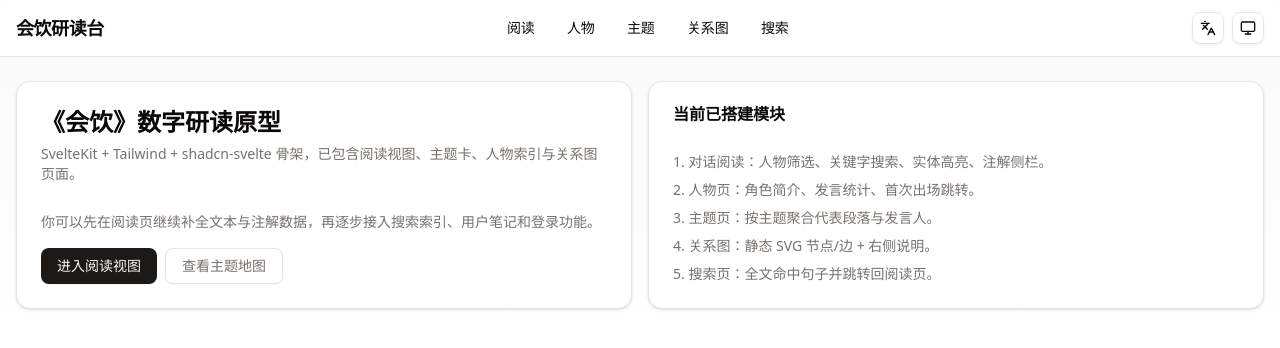
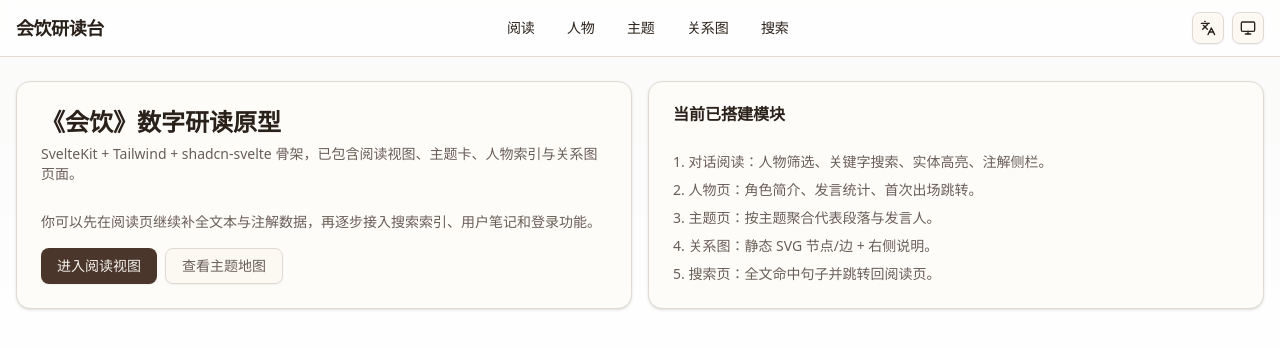
Before and after one commit to readlab-x/symposium-web, a SvelteKit app: page / in a window 1280 px wide. Shown: the top 348 px of the page. Built offline with nearby package versions, Linux system fonts and the light colour scheme.

Commit message:
style: soften global visual tokens

```diff
--- a/src/routes/layout.css
+++ b/src/routes/layout.css
@@ -6,71 +6,71 @@
 
 :root {
   --radius: 0.625rem;
-  --background: oklch(1 0 0);
-  --foreground: oklch(0.147 0.004 49.25);
-  --card: oklch(1 0 0);
-  --card-foreground: oklch(0.147 0.004 49.25);
-  --popover: oklch(1 0 0);
-  --popover-foreground: oklch(0.147 0.004 49.25);
-  --primary: oklch(0.216 0.006 56.043);
-  --primary-foreground: oklch(0.985 0.001 106.423);
-  --secondary: oklch(0.97 0.001 106.424);
-  --secondary-foreground: oklch(0.216 0.006 56.043);
-  --muted: oklch(0.97 0.001 106.424);
-  --muted-foreground: oklch(0.553 0.013 58.071);
-  --accent: oklch(0.97 0.001 106.424);
-  --accent-foreground: oklch(0.216 0.006 56.043);
+  --background: oklch(0.982 0.008 84);
+  --foreground: oklch(0.255 0.018 58);
+  --card: oklch(0.992 0.005 84);
+  --card-foreground: oklch(0.255 0.018 58);
+  --popover: oklch(0.994 0.004 84);
+  --popover-foreground: oklch(0.255 0.018 58);
+  --primary: oklch(0.352 0.034 52);
+  --primary-foreground: oklch(0.965 0.008 82);
+  --secondary: oklch(0.958 0.009 82);
+  --secondary-foreground: oklch(0.302 0.02 56);
+  --muted: oklch(0.946 0.01 82);
+  --muted-foreground: oklch(0.49 0.018 58);
+  --accent: oklch(0.936 0.016 78);
+  --accent-foreground: oklch(0.302 0.02 56);
   --destructive: oklch(0.577 0.245 27.325);
-  --border: oklch(0.923 0.003 48.717);
-  --input: oklch(0.923 0.003 48.717);
-  --ring: oklch(0.709 0.01 56.259);
-  --chart-1: oklch(0.646 0.222 41.116);
-  --chart-2: oklch(0.6 0.118 184.704);
-  --chart-3: oklch(0.398 0.07 227.392);
-  --chart-4: oklch(0.828 0.189 84.429);
-  --chart-5: oklch(0.769 0.188 70.08);
-  --sidebar: oklch(0.985 0.001 106.423);
-  --sidebar-foreground: oklch(0.147 0.004 49.25);
-  --sidebar-primary: oklch(0.216 0.006 56.043);
-  --sidebar-primary-foreground: oklch(0.985 0.001 106.423);
-  --sidebar-accent: oklch(0.97 0.001 106.424);
-  --sidebar-accent-foreground: oklch(0.216 0.006 56.043);
-  --sidebar-border: oklch(0.923 0.003 48.717);
-  --sidebar-ring: oklch(0.709 0.01 56.259);
+  --border: oklch(0.89 0.013 72);
+  --input: oklch(0.902 0.012 72);
+  --ring: oklch(0.6 0.028 58);
+  --chart-1: oklch(0.57 0.07 50);
+  --chart-2: oklch(0.55 0.052 186);
+  --chart-3: oklch(0.49 0.035 236);
+  --chart-4: oklch(0.68 0.07 86);
+  --chart-5: oklch(0.64 0.064 132);
+  --sidebar: oklch(0.976 0.007 84);
+  --sidebar-foreground: oklch(0.255 0.018 58);
+  --sidebar-primary: oklch(0.352 0.034 52);
+  --sidebar-primary-foreground: oklch(0.965 0.008 82);
+  --sidebar-accent: oklch(0.944 0.012 80);
+  --sidebar-accent-foreground: oklch(0.302 0.02 56);
+  --sidebar-border: oklch(0.89 0.013 72);
+  --sidebar-ring: oklch(0.6 0.028 58);
 }
 
 .dark {
-  --background: oklch(0.147 0.004 49.25);
-  --foreground: oklch(0.985 0.001 106.423);
-  --card: oklch(0.216 0.006 56.043);
-  --card-foreground: oklch(0.985 0.001 106.423);
-  --popover: oklch(0.216 0.006 56.043);
-  --popover-foreground: oklch(0.985 0.001 106.423);
-  --primary: oklch(0.923 0.003 48.717);
-  --primary-foreground: oklch(0.216 0.006 56.043);
-  --secondary: oklch(0.268 0.007 34.298);
-  --secondary-foreground: oklch(0.985 0.001 106.423);
-  --muted: oklch(0.268 0.007 34.298);
-  --muted-foreground: oklch(0.709 0.01 56.259);
-  --accent: oklch(0.268 0.007 34.298);
-  --accent-foreground: oklch(0.985 0.001 106.423);
+  --background: oklch(0.205 0.014 48);
+  --foreground: oklch(0.93 0.008 80);
+  --card: oklch(0.242 0.015 50);
+  --card-foreground: oklch(0.93 0.008 80);
+  --popover: oklch(0.258 0.014 52);
+  --popover-foreground: oklch(0.93 0.008 80);
+  --primary: oklch(0.786 0.03 72);
+  --primary-foreground: oklch(0.236 0.015 50);
+  --secondary: oklch(0.29 0.013 48);
+  --secondary-foreground: oklch(0.92 0.008 80);
+  --muted: oklch(0.278 0.012 48);
+  --muted-foreground: oklch(0.71 0.014 70);
+  --accent: oklch(0.314 0.018 70);
+  --accent-foreground: oklch(0.93 0.008 80);
   --destructive: oklch(0.704 0.191 22.216);
-  --border: oklch(1 0 0 / 10%);
-  --input: oklch(1 0 0 / 15%);
-  --ring: oklch(0.553 0.013 58.071);
-  --chart-1: oklch(0.488 0.243 264.376);
-  --chart-2: oklch(0.696 0.17 162.48);
-  --chart-3: oklch(0.769 0.188 70.08);
-  --chart-4: oklch(0.627 0.265 303.9);
-  --chart-5: oklch(0.645 0.246 16.439);
-  --sidebar: oklch(0.216 0.006 56.043);
-  --sidebar-foreground: oklch(0.985 0.001 106.423);
-  --sidebar-primary: oklch(0.488 0.243 264.376);
-  --sidebar-primary-foreground: oklch(0.985 0.001 106.423);
-  --sidebar-accent: oklch(0.268 0.007 34.298);
-  --sidebar-accent-foreground: oklch(0.985 0.001 106.423);
-  --sidebar-border: oklch(1 0 0 / 10%);
-  --sidebar-ring: oklch(0.553 0.013 58.071);
+  --border: oklch(0.355 0.014 52 / 72%);
+  --input: oklch(0.33 0.014 52 / 88%);
+  --ring: oklch(0.67 0.026 72);
+  --chart-1: oklch(0.67 0.084 74);
+  --chart-2: oklch(0.62 0.056 186);
+  --chart-3: oklch(0.66 0.048 236);
+  --chart-4: oklch(0.68 0.076 118);
+  --chart-5: oklch(0.64 0.07 36);
+  --sidebar: oklch(0.234 0.014 50);
+  --sidebar-foreground: oklch(0.93 0.008 80);
+  --sidebar-primary: oklch(0.786 0.03 72);
+  --sidebar-primary-foreground: oklch(0.236 0.015 50);
+  --sidebar-accent: oklch(0.298 0.015 58);
+  --sidebar-accent-foreground: oklch(0.93 0.008 80);
+  --sidebar-border: oklch(0.355 0.014 52 / 72%);
+  --sidebar-ring: oklch(0.67 0.026 72);
 }
 
 @theme inline {
@@ -116,6 +116,6 @@
     @apply border-border outline-ring/50;
   }
   body {
-    @apply bg-background text-foreground;
+    @apply bg-background text-foreground antialiased;
   }
 }
```
